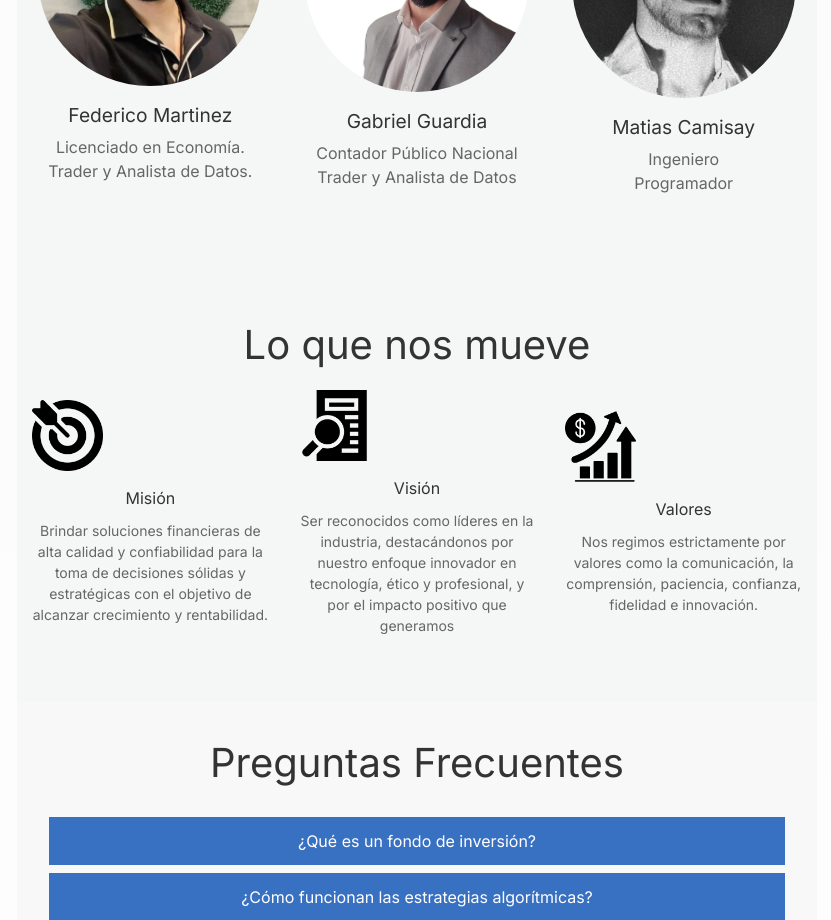
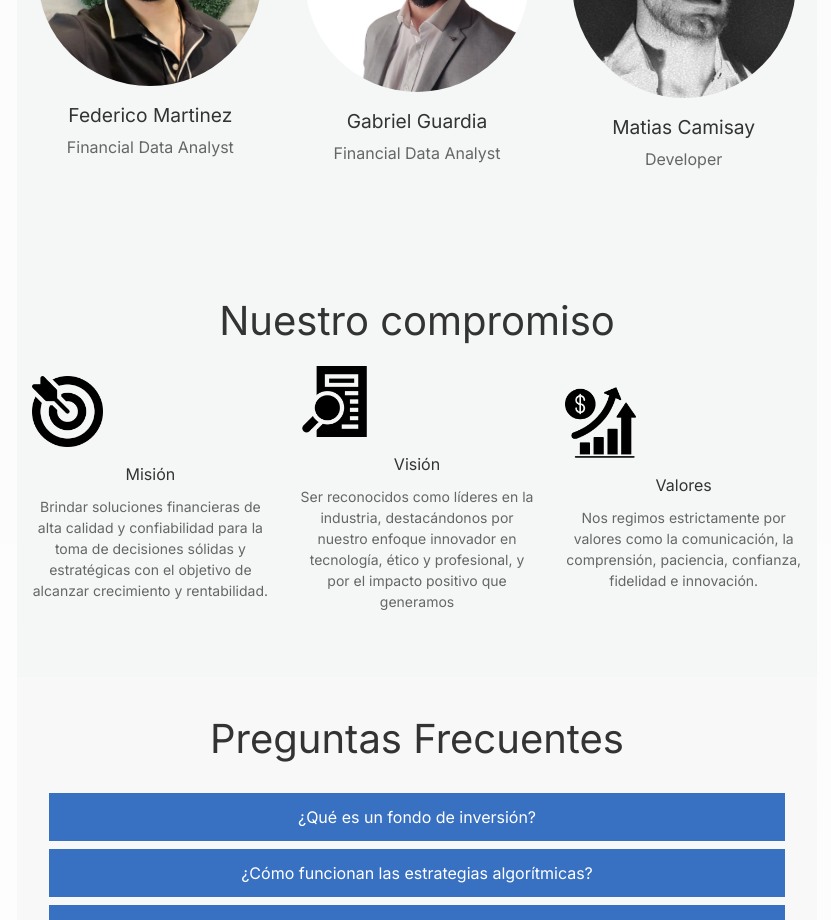
Before and after one commit to fedeheisemberg/Optima-Landing-Page, a Next.js app: page / in a window 1280 px wide. Shown: the part 2400-3320 px from the top of the page, without its empty margins (223-1054 px from the left). Built offline with nearby package versions, Linux system fonts and the light colour scheme.

Commit message:
commit cambio de palabras

```diff
--- a/components/team.js
+++ b/components/team.js
@@ -14,27 +14,21 @@ const Team = () => {
           <img src="/images/Fede.jpg" alt="Federico Martinez" />
           <h3>Federico Martinez</h3>
           <p>
-            Licenciado en Economía.
-            <br />
-            Trader y Analista de Datos.
+            Financial Data Analyst
           </p>
         </div>
         <div class="team-member">
           <img src="/images/Gabriel.jpg" alt="Gabriel Guardia" />
           <h3>Gabriel Guardia</h3>
           <p>
-            Contador Público Nacional
-            <br />
-            Trader y Analista de Datos
+            Financial Data Analyst
           </p>
         </div>
         <div class="team-member">
           <img src="/images/mati.jpg" alt="Matias Camisay" />
           <h3>Matias Camisay</h3>
           <p>
-            Ingeniero
-            <br />
-            Programador
+            Developer
           </p>
         </div>
       </div>
--- a/components/values.js
+++ b/components/values.js
@@ -4,10 +4,10 @@ import React from "react";
 const Values = () => {
   return (
     <section id="values">
-      <h2>Lo que nos mueve</h2>
+      <h2>Nuestro compromiso</h2>
       <div class="values-container">
         <div class="value-item">
-          <img src="/images/target.png" alt="Aligned with clients" />
+          <img src="/images/target.png" alt="Misión" />
           <h3>Misión</h3>
           <p>
             Brindar soluciones financieras de alta calidad y confiabilidad para
@@ -16,7 +16,7 @@ const Values = () => {
           </p>
         </div>
         <div class="value-item">
-          <img src="/images/evidence.png" alt="Evidence Based" />
+          <img src="/images/evidence.png" alt="Visión" />
           <h3>Visión</h3>
           <p>
             Ser reconocidos como líderes en la industria, destacándonos por
@@ -25,7 +25,7 @@ const Values = () => {
           </p>
         </div>
         <div class="value-item">
-          <img src="/images/increase.png" alt="Tested Portfolios" />
+          <img src="/images/increase.png" alt="Valores" />
           <h3>Valores</h3>
           <p>
             Nos regimos estrictamente por valores como la comunicación, la
--- a/package.json
+++ b/package.json
@@ -9,7 +9,10 @@
     "lint": "next lint"
   },
   "dependencies": {
+    "@emotion/react": "^11.11.3",
+    "@emotion/styled": "^11.11.0",
     "@heroicons/react": "^1.0.6",
+    "@mui/material": "^5.15.7",
     "next": "14.1.0",
     "react": "^18",
     "react-dom": "^18"
```
Also changed, not shown: 1 other file (tests, documents, lock files or other folders).
